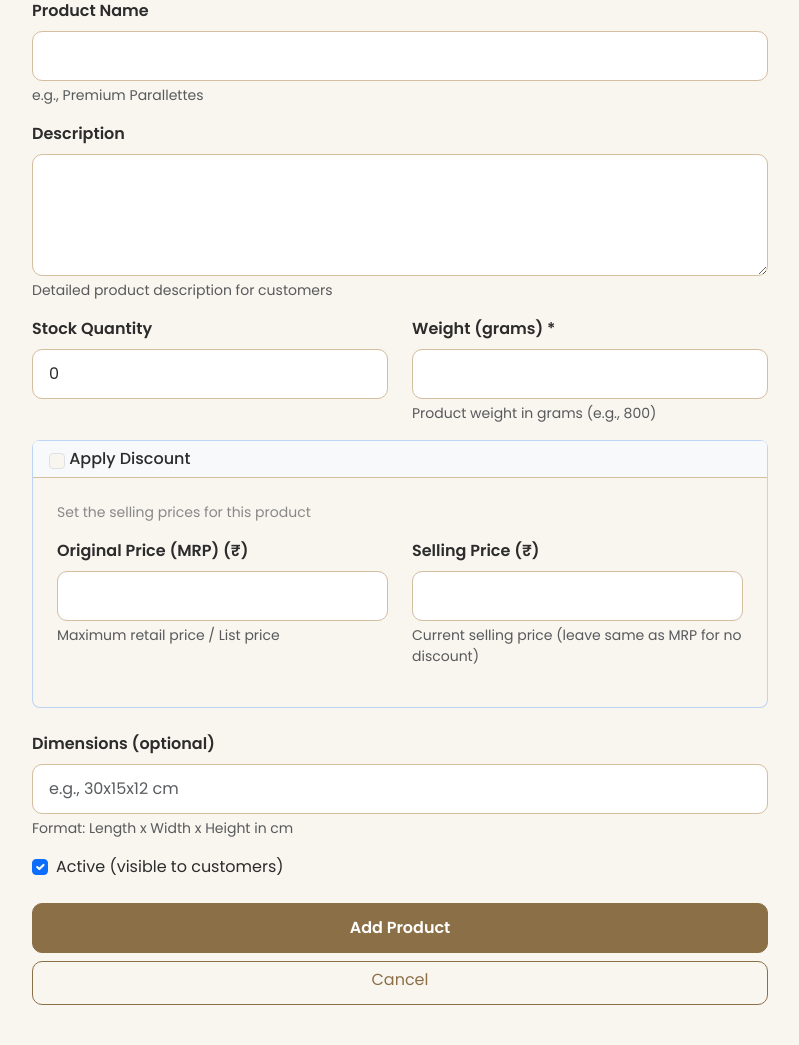
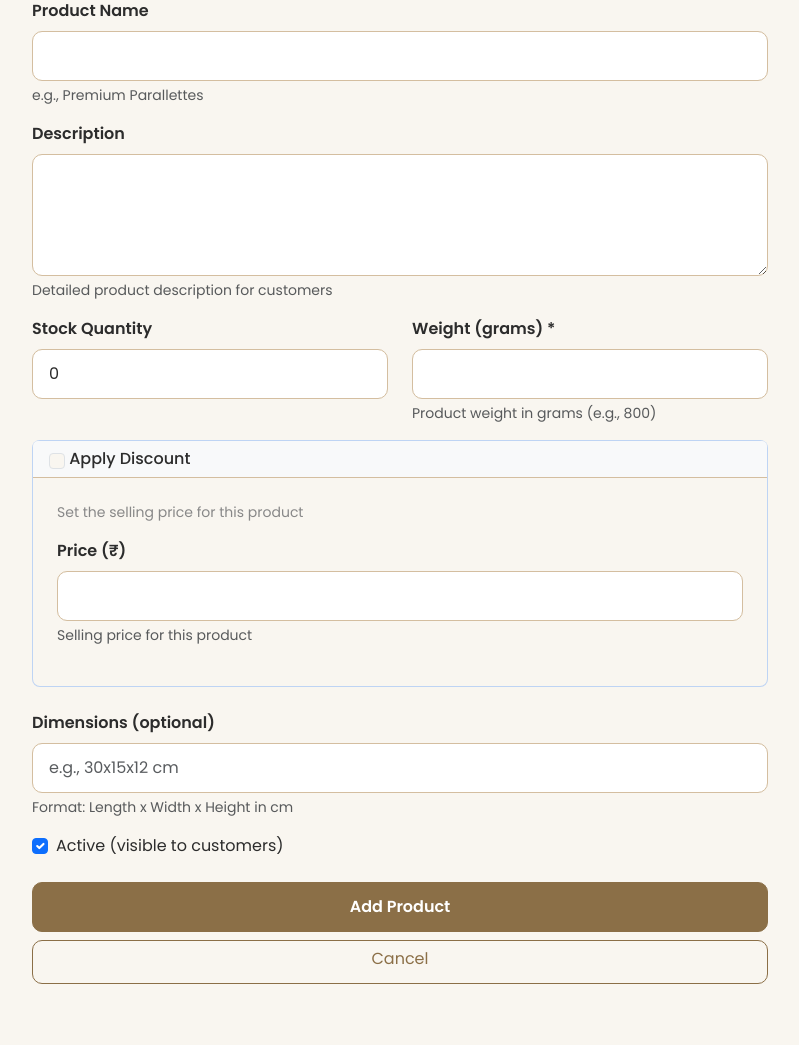
Before and after one commit to Sam15246/fitness-brand-dominate, a Python web app: template app/templates/admin/product_form.html in a window 1280 px wide. Shown: the part 197-1242 px from the top of the page, without its empty margins (240-1039 px from the left). Run offline with Jinja, Linux system fonts and the light colour scheme; the template is opened without the code that fills it, so the values that code supplies are empty.

Commit message:
Fix: Product pricing form logic and backend validation
Frontend Changes:
- Remove hidden price field causing validation errors
- Single price field when discount is OFF
- Dual price fields (MRP + Selling) when discount is ON
- Toggle visibility based on 'Apply Discount' checkbox
- Clear fields when switching between modes
- Real-time discount percentage preview

Backend Changes:
- Update add_product() to handle price_single and dual pricing
- Update edit_product() with same pricing logic
- Set required fields based on discount status
- Use discounted price as main price when discount is active
- Proper validation for both pricing modes

```diff
--- a/app/templates/admin/product_form.html
+++ b/app/templates/admin/product_form.html
@@ -15,9 +15,6 @@
             </h2>
 
             <form method="POST" class="needs-validation" novalidate>
-                <!-- Hidden price field for backwards compatibility -->
-                <input type="hidden" id="price" name="price" value="{% if product %}{{ product.get_price_formatted() }}{% endif %}">
-
                 <div class="mb-3">
                     <label for="name" class="form-label">Product Name</label>
                     <input type="text" class="form-control" id="name" name="name" value="{{ product.name if product else '' }}" required>
@@ -52,18 +49,28 @@
                         </h6>
                     </div>
                     <div class="card-body">
-                        <p class="text-muted small mb-3">Set the selling prices for this product</p>
+                        <p class="text-muted small mb-3">Set the selling price for this product</p>
+
+                        <!-- Single Price Field (when NO discount) -->
+                        <div id="single_price_section" class="mb-3">
+                            <label for="price_single" class="form-label">Price (₹)</label>
+                            <input type="number" class="form-control" id="price_single" name="price_single" step="0.01" min="0" value="{% if product and not product.is_discount_active and product.price_discounted %}{{ product.price_discounted / 100 }}{% endif %}">
+                            <div class="form-text">Selling price for this product</div>
+                        </div>
+
+                        <!-- Dual Price Fields (when discount IS active) -->
+                        <div id="dual_price_section" style="display: none;">
                             <div class="row">
                                 <div class="col-md-6 mb-3">
                                     <label for="price_original" class="form-label">Original Price (MRP) (₹)</label>
-                                <input type="number" class="form-control" id="price_original" name="price_original" step="0.01" min="0" value="{% if product and product.price_original %}{{ product.price_original / 100 }}{% endif %}">
+                                    <input type="number" class="form-control" id="price_original" name="price_original" step="0.01" min="0" value="{% if product and product.is_discount_active and product.price_original %}{{ product.price_original / 100 }}{% endif %}">
                                     <div class="form-text">Maximum retail price / List price</div>
                                 </div>
 
                                 <div class="col-md-6 mb-3">
                                     <label for="price_discounted" class="form-label">Selling Price (₹)</label>
-                                <input type="number" class="form-control" id="price_discounted" name="price_discounted" step="0.01" min="0" value="{% if product and product.price_discounted %}{{ product.price_discounted / 100 }}{% endif %}">
-                                <div class="form-text">Current selling price (leave same as MRP for no discount)</div>
+                                    <input type="number" class="form-control" id="price_discounted" name="price_discounted" step="0.01" min="0" value="{% if product and product.is_discount_active and product.price_discounted %}{{ product.price_discounted / 100 }}{% endif %}">
+                                    <div class="form-text">Current selling price (must be less than MRP)</div>
                                 </div>
                             </div>
 
@@ -71,6 +78,7 @@
                             <div class="alert alert-info mt-3 mb-0" id="discount_preview" style="display: none;">
                                 <strong>Discount: <span id="discount_percentage">0</span>% OFF</strong>
                                 <br><small>Original: <del id="preview_original">₹0</del> → Selling: <strong id="preview_discounted">₹0</strong></small>
+                            </div>
                         </div>
                     </div>
                 </div>
@@ -117,11 +125,41 @@
             });
         }, false);
 
-        // Discount preview calculation
+        // Price field toggle
         const discountCheckbox = document.getElementById('is_discount_active');
+        const singlePriceSection = document.getElementById('single_price_section');
+        const dualPriceSection = document.getElementById('dual_price_section');
+
+        const priceSingle = document.getElementById('price_single');
         const priceOriginal = document.getElementById('price_original');
         const priceDiscounted = document.getElementById('price_discounted');
         const previewDiv = document.getElementById('discount_preview');
+
+        function togglePriceSections() {
+            if (discountCheckbox.checked) {
+                // Show dual pricing, hide single
+                singlePriceSection.style.display = 'none';
+                dualPriceSection.style.display = 'block';
+
+                // Set required fields
+                priceSingle.required = false;
+                priceSingle.value = '';
+                priceOriginal.required = true;
+                priceDiscounted.required = true;
+            } else {
+                // Show single pricing, hide dual
+                singlePriceSection.style.display = 'block';
+                dualPriceSection.style.display = 'none';
+
+                // Set required fields
+                priceSingle.required = true;
+                priceOriginal.required = false;
+                priceDiscounted.required = false;
+                priceOriginal.value = '';
+                priceDiscounted.value = '';
+                previewDiv.style.display = 'none';
+            }
+        }
 
         function updateDiscountPreview() {
             if (!discountCheckbox.checked || !priceOriginal.value || !priceDiscounted.value) {
@@ -143,21 +181,15 @@
             }
         }
 
-        function updateFieldRequirements() {
-            // Make pricing fields required only when discount is active
-            priceOriginal.required = discountCheckbox.checked;
-            priceDiscounted.required = discountCheckbox.checked;
-        }
-
-        // Event listeners for real-time preview
+        // Event listeners
+        discountCheckbox.addEventListener('change', togglePriceSections);
         discountCheckbox.addEventListener('change', updateDiscountPreview);
-        discountCheckbox.addEventListener('change', updateFieldRequirements);
         priceOriginal.addEventListener('input', updateDiscountPreview);
         priceDiscounted.addEventListener('input', updateDiscountPreview);
 
-        // Initial preview check
+        // Initialize on page load
+        togglePriceSections();
         updateDiscountPreview();
-        updateFieldRequirements();
     })();
 </script>
 {% endblock %}
```
Also changed, not shown: app/routes/admin.py (+32 -19 lines). Lines whose indentation alone changed are shown as unchanged.
